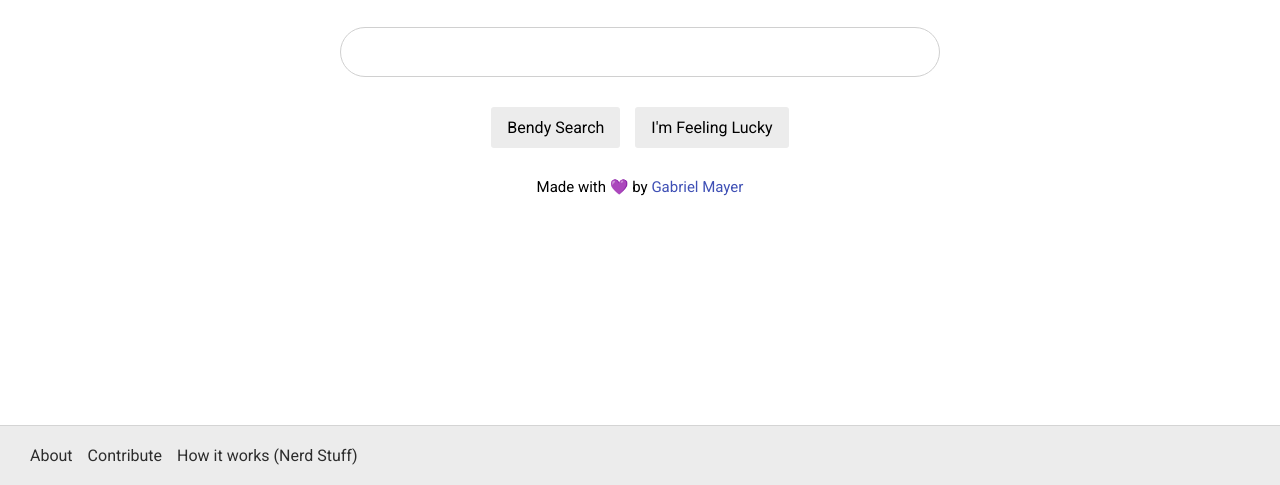
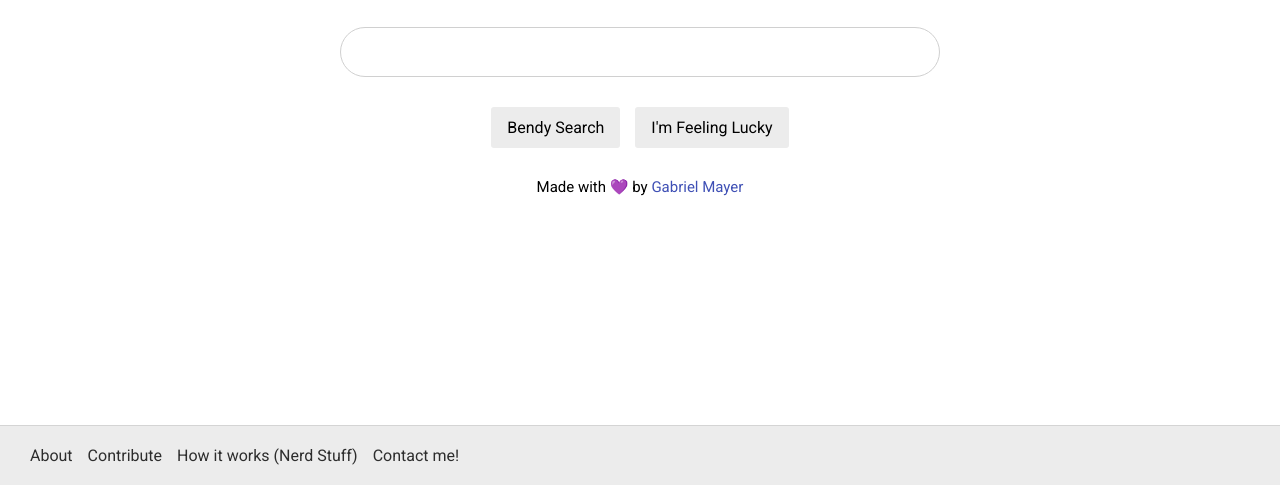
Before and after one commit to gabrielmayers/fakeornot.xyz, a plain HTML site: page index.html in a window 1280 px wide. Shown: the part 315-800 px from the top of the page. Drawn offline with Linux system fonts and the light colour scheme; some icons are missing.

Commit message:
contact me

```diff
--- a/index.html
+++ b/index.html
@@ -33,6 +33,7 @@
           <a href="">About</a>
           <a href="">Contribute</a>
           <a href="">How it works (Nerd Stuff)</a>
+          <a href="mailto:gabriel.mayers@hotmail.com">Contact me!</a>
         </div>
       </div>
       </div>
```
